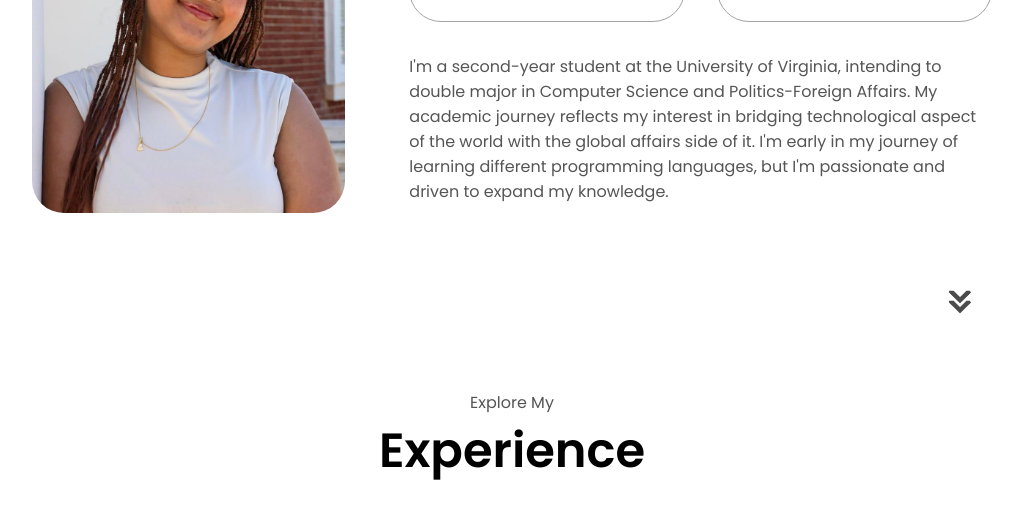
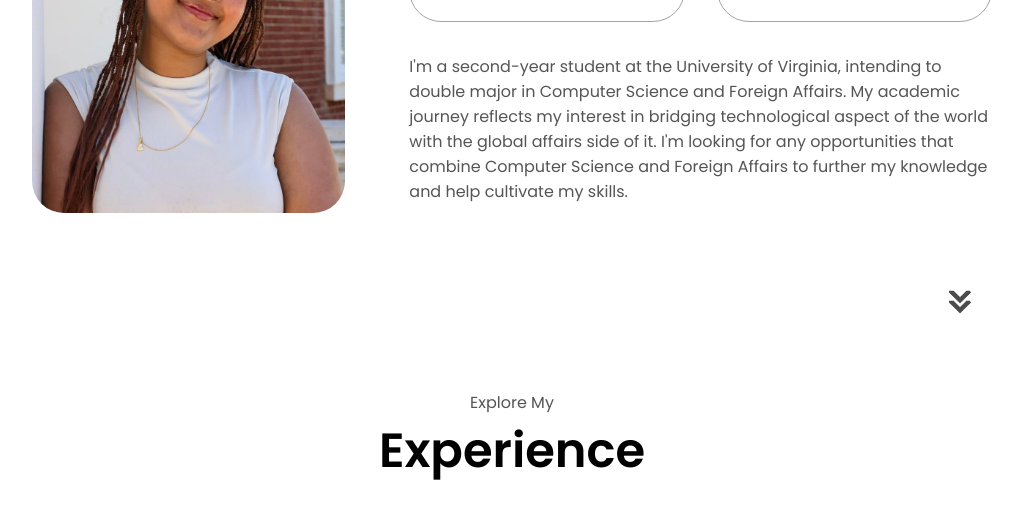
Before and after one commit to kiwakibtm/html-css-js-portfolio, a plain HTML site: page index.html in a window 1280 px wide. Shown: the part 1306-1822 px from the top of the page, without its empty margins (128-1151 px from the left). Drawn offline with Linux system fonts and the light colour scheme.

Commit message:
Update index.html

```diff
--- a/index.html
+++ b/index.html
@@ -108,7 +108,7 @@
                     </div>
                 </div>
                 <div class="text-container">
-                    <p>I'm a second-year student at the University of Virginia, intending to double major in Computer Science and Politics-Foreign Affairs. My academic journey reflects my interest in bridging technological aspect of the world with the global affairs side of it. I'm early in my journey of learning different programming languages, but I'm passionate and driven to expand my knowledge.</p>
+                    <p>I'm a second-year student at the University of Virginia, intending to double major in Computer Science and Foreign Affairs. My academic journey reflects my interest in bridging technological aspect of the world with the global affairs side of it. I'm  looking for any opportunities that combine Computer Science and Foreign Affairs to further my knowledge and help cultivate my skills.</p>
                 </div>
             </div>
         </div>
```
